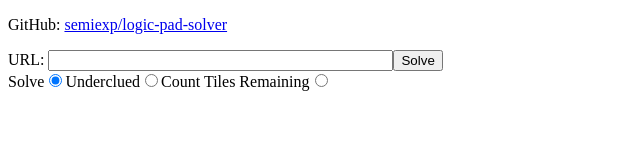
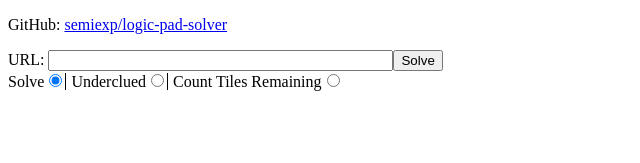
Before and after one commit to semiexp/logic-pad-solver, a React (Vite) app: page / in a window 1280 px wide. Shown: the top 163 px of the page, without its empty margins (0-640 px from the left). Built offline with nearby package versions, Linux system fonts and the light colour scheme.

Commit message:
add borders between mode selectors

```diff
--- a/src/App.tsx
+++ b/src/App.tsx
@@ -92,14 +92,18 @@ function App() {
       </div>
 
       <div>
-        <label htmlFor="solve">Solve</label>
-        <input type="radio" id="solve" name="mode" value="solve" checked={solverMode === "solve"} onChange={() => setSolverMode("solve")} />
-
-        <label htmlFor="underclued">Underclued</label>
-        <input type="radio" id="underclued" name="mode" value="underclued" checked={solverMode === "underclued"} onChange={() => setSolverMode("underclued")} />
-
-        <label htmlFor="remainingTiles">Count Tiles Remaining</label>
-        <input type="radio" id="tilesRemaining" name="mode" value="remainingTiles" checked={solverMode === "tilesRemaining"} onChange={() => setSolverMode("tilesRemaining")} />
+        <span style={{ borderRight: "1px solid black", marginRight: "5px" }}>
+          <label htmlFor="solve">Solve</label>
+          <input type="radio" id="solve" name="mode" value="solve" checked={solverMode === "solve"} onChange={() => setSolverMode("solve")} />
+        </span>
+        <span style={{ borderRight: "1px solid black", marginRight: "5px" }}>
+          <label htmlFor="underclued">Underclued</label>
+          <input type="radio" id="underclued" name="mode" value="underclued" checked={solverMode === "underclued"} onChange={() => setSolverMode("underclued")} />
+        </span>
+        <span>
+          <label htmlFor="tilesRemaining">Count Tiles Remaining</label>
+          <input type="radio" id="tilesRemaining" name="mode" value="remainingTiles" checked={solverMode === "tilesRemaining"} onChange={() => setSolverMode("tilesRemaining")} />
+        </span>
       </div>
 
       {
```
